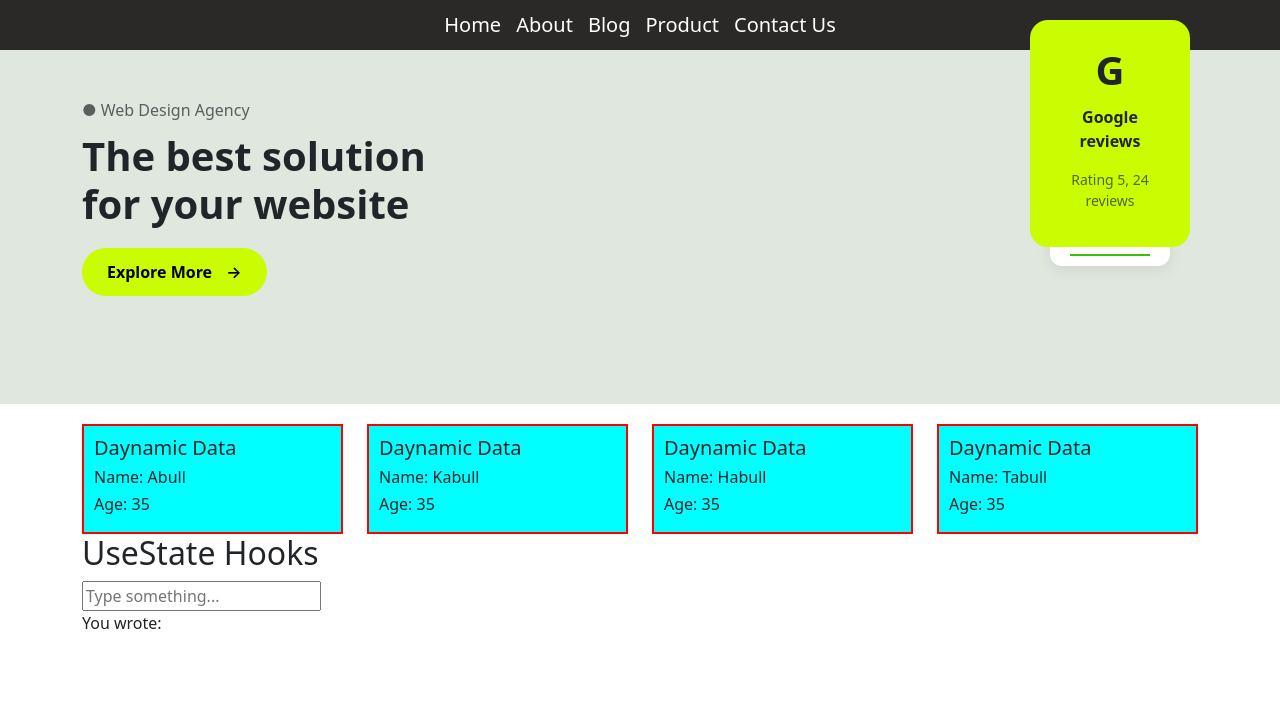
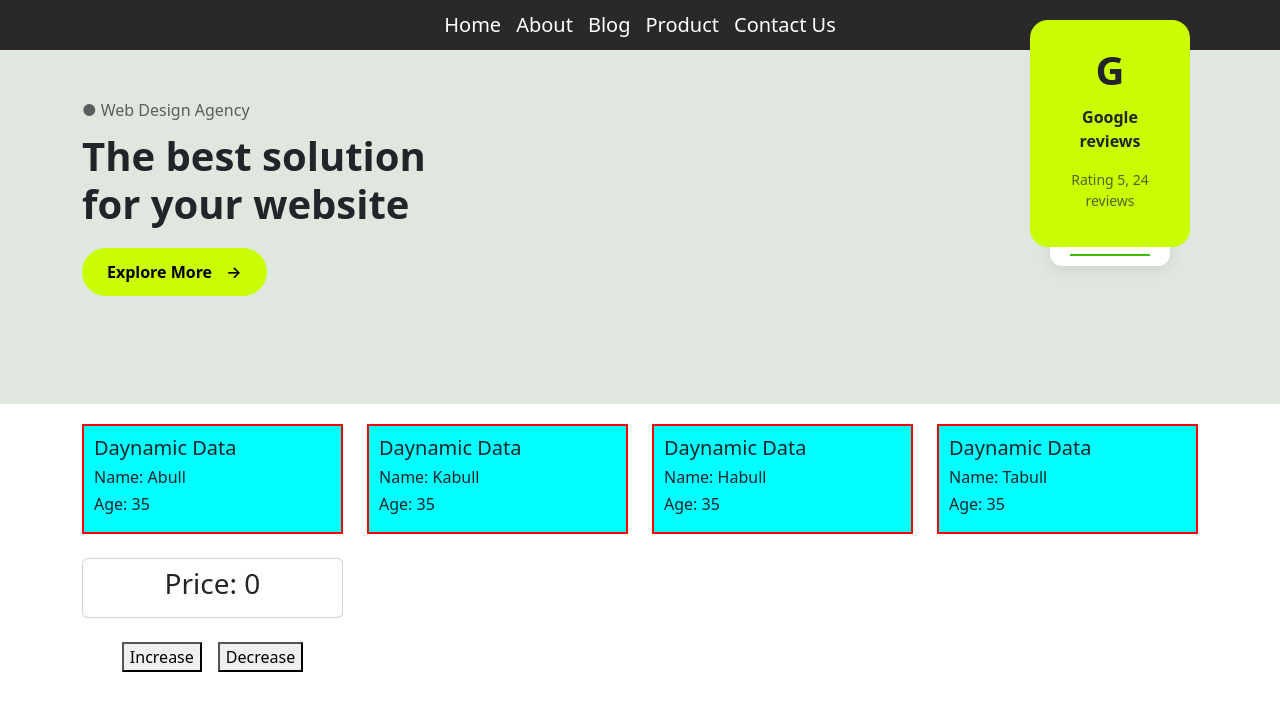
Before and after one commit to sabbirahmed32/my-react-app, a React (Vite) app: page / in a window 1280 px wide. Shown: the top 710 px of the page. Built offline with nearby package versions, Linux system fonts and the light colour scheme.

Commit message:
useState Hook

```diff
--- a/src/componant/Home.jsx
+++ b/src/componant/Home.jsx
@@ -43,7 +43,7 @@ function Home() {
       </div>
 
     <div className="row">
-      <div className="col-md-6">
+      <div className="col-md-3">
         <Usestate></Usestate>
       </div>
     </div>
--- a/src/componant/home/Usestate.jsx
+++ b/src/componant/home/Usestate.jsx
@@ -1,16 +1,28 @@
-import React, { useState } from "react"
-
+import { useState } from "react"
 
 function Usestate(){
-    const [text, setText] = useState("");
+  const [price, setPrice] = useState(0);
+
+  const increasHandal = () => {
+    const newPrice = price + 1;
+    setPrice(newPrice);
+  }
+
+  const decreseHandal = () =>{
+    const newprice = price - 1;
+    setPrice(newprice);
+  }
 
     return(
         <>
-        <h2>UseState Hooks</h2>
-        <input type="text" onChange={(e) => setText(e.target.value)}
-        placeholder="Type something..."
-        />
-        <p>You wrote: {text}</p>
+        <div className="card mt-4 mb-4 p-2">
+            <h3 className="text-center">Price: {price} </h3>
+        </div>
+     <div className="d-flex justify-content-center gap-3">
+  <button onClick={increasHandal}>Increase</button>
+  <button onClick={decreseHandal}>Decrease</button>
+</div>
+
         </>
     )
 
```
